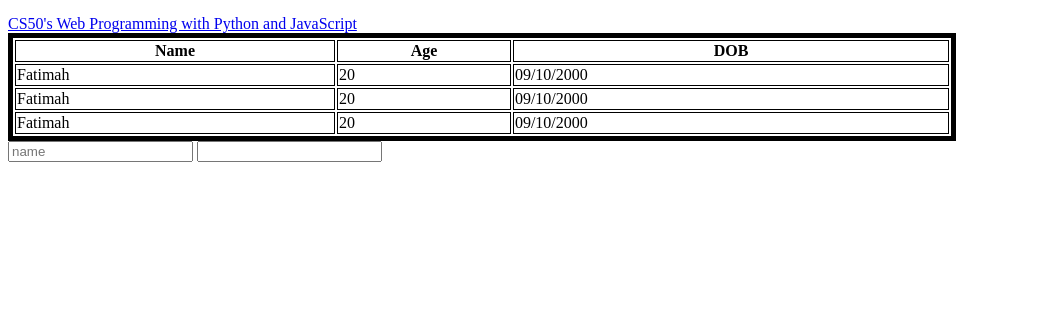
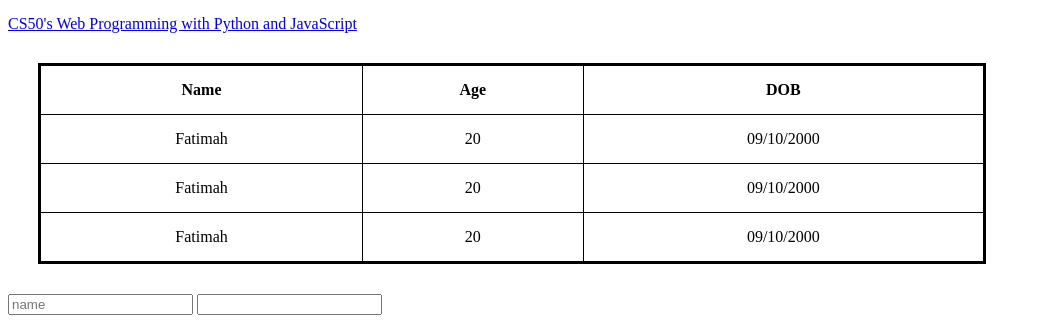
Before and after one commit to FatimahSacha/CS50-s-Web-Programming-with-Python-and-JavaScript, a plain HTML site: page Module One/index.html in a window 1280 px wide. Shown: the part 1022-1345 px from the top of the page, without its empty margins (0-1041 px from the left). Before the commit the page ends 1192 px from the top, so only its background shows below. Drawn offline with Linux system fonts and the light colour scheme.

Commit message:
Update styles.css
Adding padding and margin to elements

```diff
--- a/Module One/styles.css
+++ b/Module One/styles.css
@@ -20,9 +20,15 @@ h6{
 }
 
 table{
-    border:5px solid #000000
+    border:3px solid #000000;
+    border-collapse:collapse;
+    padding:15px;
+    margin:30px;
+    text-align:center;
 }
 
 td, th{
-    border:1px solid #000000
+    border:1px solid #000000;
+    padding:15px;
+    text-align:center;
 }
```
